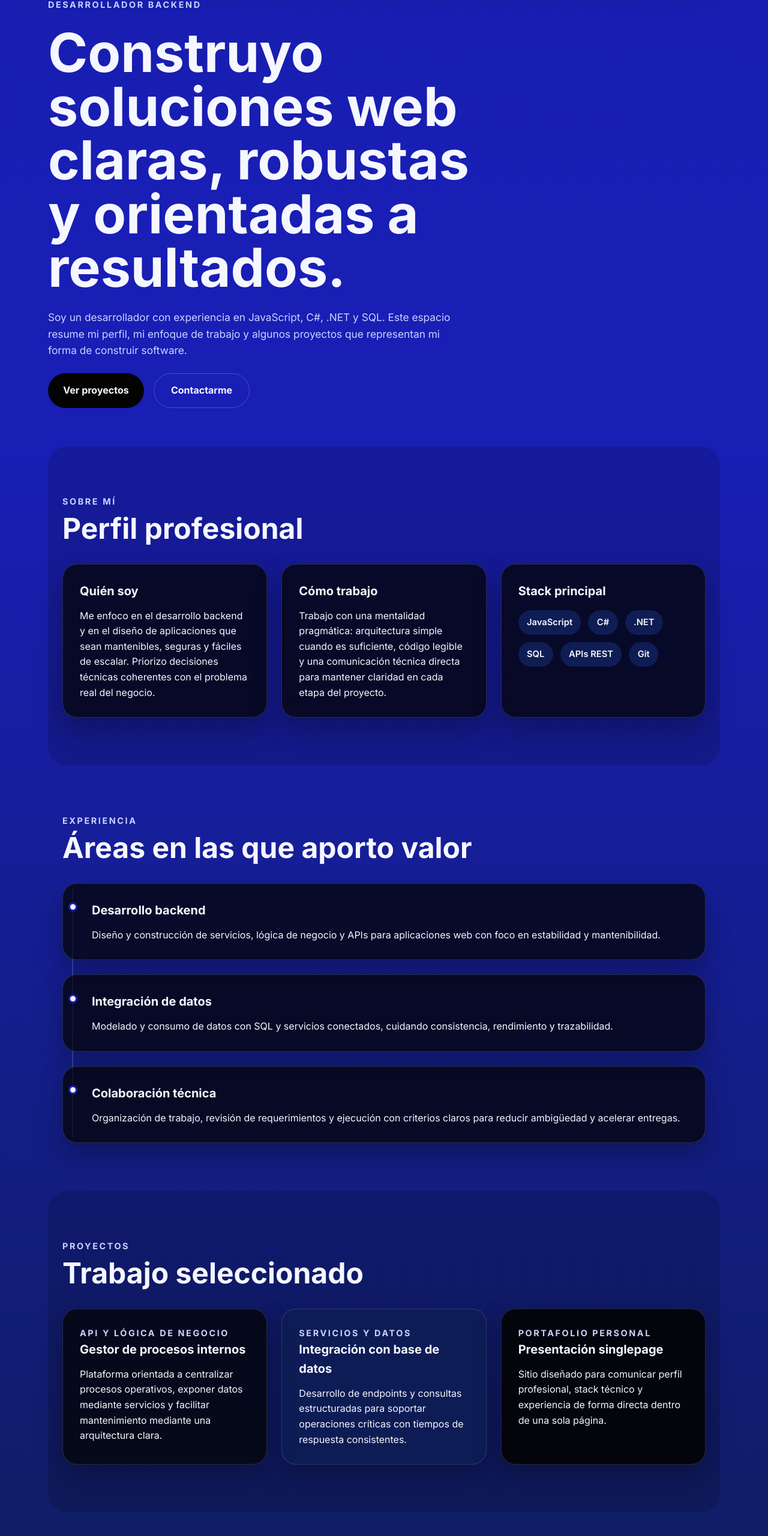
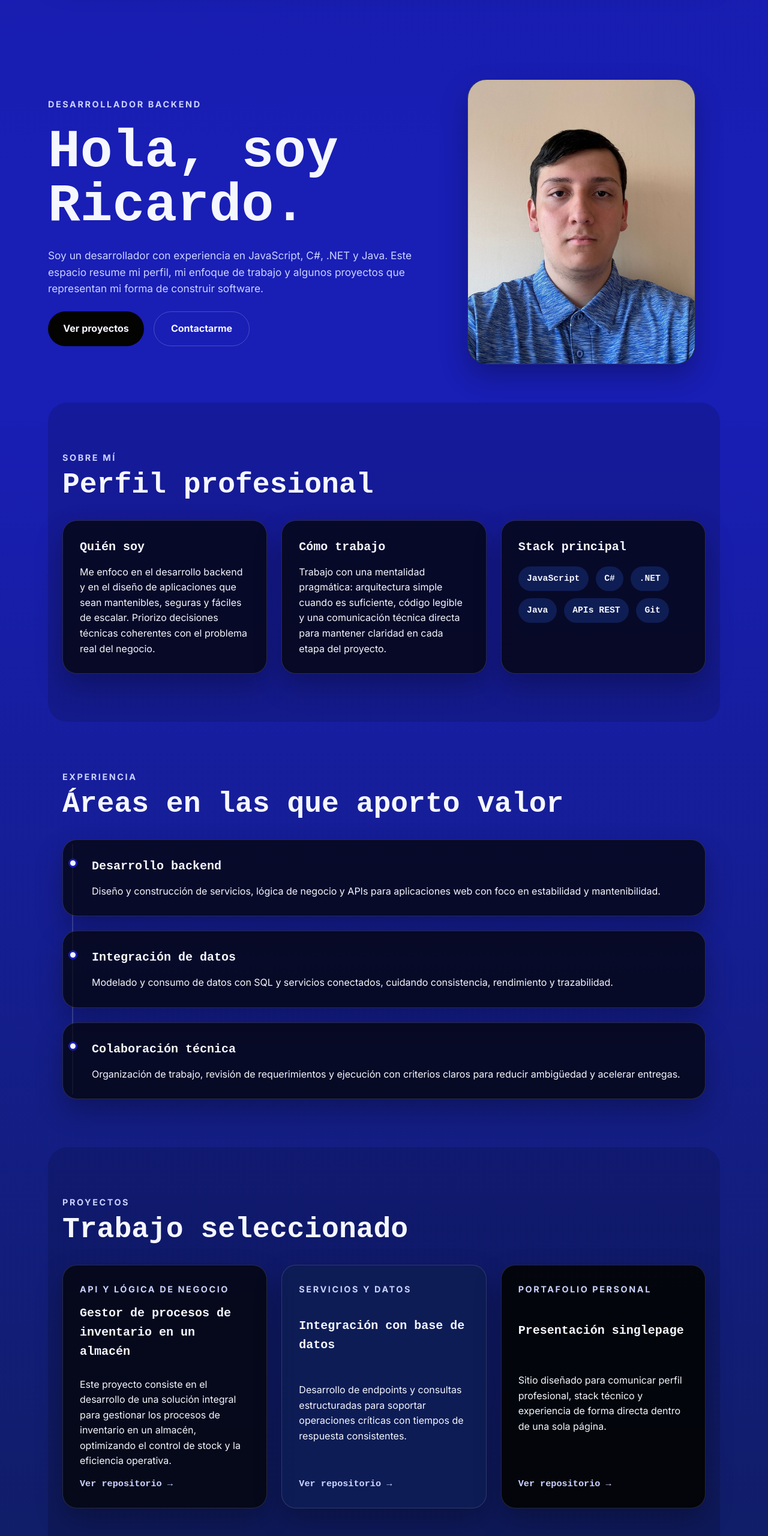
Before and after one commit to RicarLacon/PortafoilioWeb, a plain HTML site: page index.html in a window 1280 px wide. Shown: the part 140-2700 px from the top of the page at 60% size. Drawn offline with Linux system fonts and the light colour scheme.

Commit message:
Estos cambios incluyen ciertas correcciones y mejoras.

```diff
--- a/index.html
+++ b/index.html
@@ -32,16 +32,28 @@
         </nav>
 
         <div class="hero-content">
+            <div class="hero-copy">
                 <p class="eyebrow">Desarrollador backend</p>
-            <h1>Construyo soluciones web claras, robustas y orientadas a resultados.</h1>
+                <h1>Hola, soy Ricardo.</h1>
                 <p class="hero-text">
-                Soy un desarrollador con experiencia en JavaScript, C#, .NET y SQL. Este
+                    Soy un desarrollador con experiencia en JavaScript, C#, .NET y Java. Este
                     espacio resume mi perfil, mi enfoque de trabajo y algunos proyectos que
                     representan mi forma de construir software.
                 </p>
                 <div class="hero-actions">
                     <a class="button button-primary" href="#proyectos">Ver proyectos</a>
                     <a class="button button-secondary" href="#contacto">Contactarme</a>
+                </div>
+            </div>
+
+            <div class="hero-media" aria-label="Foto de perfil">
+                <div class="hero-image-placeholder">
+                    <img
+                        class="hero-image"
+                        src="./frontend/img/yo.jpeg"
+                        alt="Foto de Ricardo Murillo Picado"
+                    >
+                </div>
             </div>
         </div>
     </header>
@@ -75,7 +87,7 @@
                         <li>JavaScript</li>
                         <li>C#</li>
                         <li>.NET</li>
-                        <li>SQL</li>
+                        <li>Java</li>
                         <li>APIs REST</li>
                         <li>Git</li>
                     </ul>
@@ -122,31 +134,49 @@
                 <h2>Trabajo seleccionado</h2>
             </div>
             <div class="projects-grid">
-                <article class="project-card">
+                <a
+                    class="project-card project-link"
+                    href="https://github.com/RicarLacon/Warehouse-Local"
+                    target="_blank"
+                    rel="noreferrer"
+                    aria-label="Ver repositorio del proyecto de inventario"
+                >
                     <p class="project-type">API y lógica de negocio</p>
-                    <h3>Gestor de procesos internos</h3>
+                    <h3>Gestor de procesos de inventario en un almacén</h3>
                     <p>
-                        Plataforma orientada a centralizar procesos operativos, exponer datos
-                        mediante servicios y facilitar mantenimiento mediante una arquitectura
-                        clara.
+                        Este proyecto consiste en el desarrollo de una solución integral para
+                        gestionar los procesos de inventario en un almacén, optimizando el
+                        control de stock y la eficiencia operativa.
                     </p>
-                </article>
-                <article class="project-card">
+                </a>
+                <a
+                    class="project-card project-link"
+                    href="https://github.com/RicarLacon?tab=repositories"
+                    target="_blank"
+                    rel="noreferrer"
+                    aria-label="Ver repositorio del proyecto de integración con base de datos"
+                >
                     <p class="project-type">Servicios y datos</p>
                     <h3>Integración con base de datos</h3>
                     <p>
                         Desarrollo de endpoints y consultas estructuradas para soportar
                         operaciones críticas con tiempos de respuesta consistentes.
                     </p>
-                </article>
-                <article class="project-card">
+                </a>
+                <a
+                    class="project-card project-link"
+                    href="https://github.com/RicarLacon/PortafolioWeb"
+                    target="_blank"
+                    rel="noreferrer"
+                    aria-label="Ver repositorio del proyecto de portafolio"
+                >
                     <p class="project-type">Portafolio personal</p>
                     <h3>Presentación singlepage</h3>
                     <p>
                         Sitio diseñado para comunicar perfil profesional, stack técnico y
                         experiencia de forma directa dentro de una sola página.
                     </p>
-                </article>
+                </a>
             </div>
         </section>
 
@@ -161,16 +191,16 @@
                     puedes usar esta sección como punto de contacto para próximos pasos.
                 </p>
                 <div class="contact-links">
-                    <a href="mailto:tucorreo@ejemplo.com">tucorreo@ejemplo.com</a>
-                    <a href="https://www.linkedin.com" target="_blank" rel="noreferrer">LinkedIn</a>
-                    <a href="https://github.com" target="_blank" rel="noreferrer">GitHub</a>
+                    <a href="mailto:ricardomurillopicado210607@gmail.com">ricardomurillopicado210607@gmail.com</a>
+                    <a href="https://www.linkedin.com/in/ricardo-murillo-picado-a3a582378/" target="_blank" rel="noreferrer">LinkedIn</a>
+                    <a href="https://github.com/RicarLacon" target="_blank" rel="noreferrer">GitHub</a>
                 </div>
             </div>
         </section>
     </main>
 
     <footer class="footer">
-        <p>© 2026 Portafolio web. Singlepage personal.</p>
+        <p>© 2026 Ricardo Murillo Picado.</p>
     </footer>
 </body>
 </html>
--- a/styles/style.css
+++ b/styles/style.css
@@ -8,6 +8,8 @@
     --color-border: rgba(245, 247, 255, 0.14);
     --shadow-soft: 0 20px 45px rgba(3, 3, 1, 0.28);
     --max-width: 1120px;
+    --font-base: "Inter", sans-serif;
+    --font-display: monospace;
 }
 
 * {
@@ -21,7 +23,7 @@ html {
 }
 
 body {
-    font-family: "Inter", sans-serif;
+    font-family: var(--font-display);
     background: var(--color-primary);
     color: var(--color-text);
     line-height: 1.6;
@@ -36,12 +38,20 @@ ul {
     list-style: none;
 }
 
+:is(p, .hero) {
+    font-family: var(--font-base);
+}
+
 .hero {
     min-height: 100vh;
-    padding: 1.5rem 1.5rem 4rem;
+    padding: 10rem 1.5rem 4rem;
     background:
         linear-gradient(180deg, rgba(25, 30, 181, 0.92) 0%, rgba(25, 30, 181, 1) 55%),
         linear-gradient(135deg, rgba(14, 29, 84, 0.85), rgba(3, 3, 1, 0.45));
+}
+
+.hero h1 {
+    font-family: var(--font-display);
 }
 
 .navbar,
@@ -101,8 +111,15 @@ ul {
 
 .hero-content {
     display: grid;
+    grid-template-columns: minmax(0, 1.15fr) minmax(280px, 0.85fr);
+    align-items: center;
+    gap: 2rem;
+    padding-top: 7rem;
+}
+
+.hero-copy {
+    display: grid;
     gap: 1.5rem;
-    padding-top: 7rem;
 }
 
 .eyebrow,
@@ -125,6 +142,30 @@ ul {
     max-width: 42rem;
     font-size: 1.08rem;
     color: var(--color-text-muted);
+}
+
+.hero-media {
+    display: flex;
+    justify-content: center;
+}
+
+.hero-image-placeholder {
+    width: min(100%, 380px);
+    aspect-ratio: 4 / 5;
+    overflow: hidden;
+    border: 1px solid rgba(245, 247, 255, 0.16);
+    border-radius: 2rem;
+    background:
+        linear-gradient(180deg, rgba(14, 29, 84, 0.95), rgba(3, 3, 1, 0.92)),
+        rgba(3, 3, 1, 0.4);
+    box-shadow: var(--shadow-soft);
+}
+
+.hero-image {
+    display: block;
+    width: 100%;
+    height: 100%;
+    object-fit: cover;
 }
 
 .hero-actions {
@@ -263,6 +304,27 @@ main {
     background: rgba(3, 3, 1, 0.88);
 }
 
+.project-link {
+    display: grid;
+    gap: 0.8rem;
+    min-height: 100%;
+    transition: transform 0.2s ease, border-color 0.2s ease, box-shadow 0.2s ease;
+}
+
+.project-link::after {
+    content: "Ver repositorio →";
+    margin-top: auto;
+    color: var(--color-text-muted);
+    font-size: 0.95rem;
+    font-weight: 700;
+}
+
+.project-link:hover,
+.project-link:focus-visible {
+    transform: translateY(-4px);
+    border-color: rgba(245, 247, 255, 0.32);
+}
+
 .contact-panel {
     display: grid;
     gap: 1.5rem;
@@ -292,6 +354,7 @@ main {
         border-radius: 1.5rem;
     }
 
+    .hero-content,
     .about-grid,
     .projects-grid {
         grid-template-columns: 1fr;
@@ -318,6 +381,10 @@ main {
         padding-top: 3rem;
     }
 
+    .hero-image-placeholder {
+        width: min(100%, 320px);
+    }
+
     .section {
         padding-inline: 1rem;
         padding-block: 4rem;
```
Also changed, not shown: frontend/img/yo.jpeg (added). Lines whose indentation alone changed are shown as unchanged.
